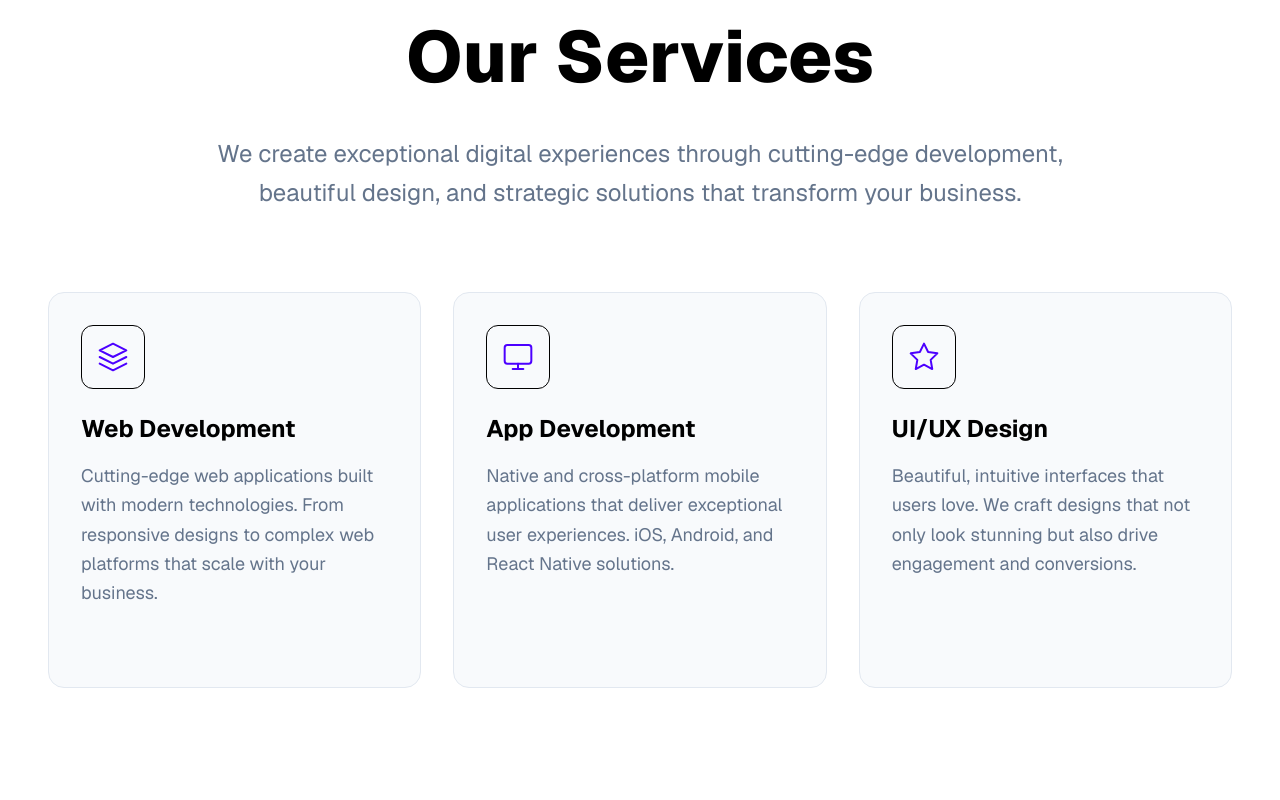
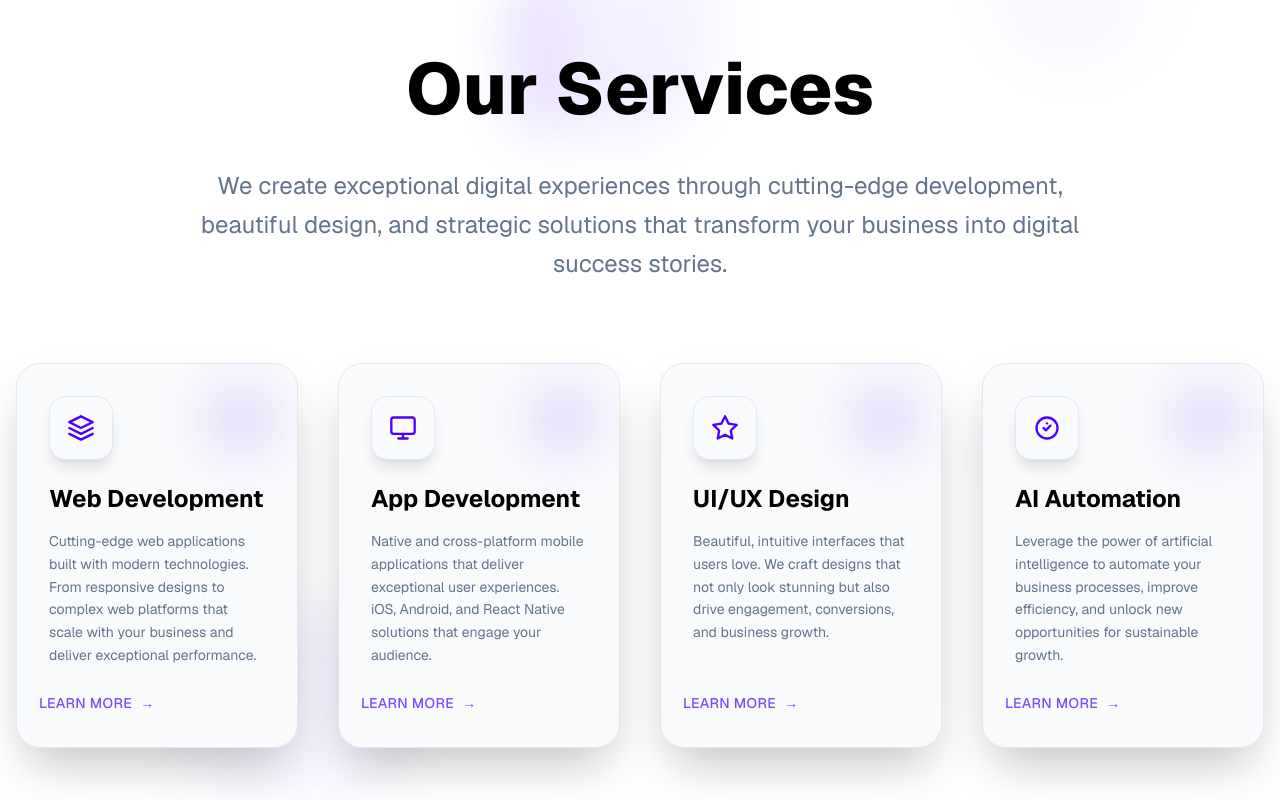
Before and after one commit to Hannankhan00/Devshiftt, a Next.js app: page / in a window 1280 px wide. Shown: the part 980-1780 px from the top of the page. Built offline with nearby package versions, Linux system fonts and the light colour scheme.

Commit message:
service commit

```diff
--- a/src/app/home/components/services.js
+++ b/src/app/home/components/services.js
@@ -1,206 +1,384 @@
 "use client";
 import React, { useState } from 'react';
-import { cn } from "@/lib/utils";
+import { motion } from 'framer-motion';
 
-// Interactive Grid Pattern for Services Background
-function ServicesGridPattern({
-  width = 30,
-  height = 30,
-  squares = [20, 15],
-  className,
-  squaresClassName,
-  ...props
-}) {
-  const [horizontal, vertical] = squares;
-  const [hoveredSquare, setHoveredSquare] = useState(null);
+// Utility function for className merging
+function cn(...classes) {
+  return classes.filter(Boolean).join(' ');
+}
 
-  const squareSize = Math.min(width, height);
+const ServiceCard = ({ title, description, icon, gradient, delay = 0, index }) => {
+  const [isHovered, setIsHovered] = useState(false);
+
+  const cardVariants = {
+    hidden: {
+      opacity: 0,
+      y: 50,
+      scale: 0.9,
+      rotateX: 15
+    },
+    visible: {
+      opacity: 1,
+      y: 0,
+      scale: 1,
+      rotateX: 0,
+      transition: {
+        duration: 0.8,
+        delay: delay,
+        ease: [0.25, 0.46, 0.45, 0.94]
+      }
+    }
+  };
+
+  const contentVariants = {
+    hidden: { opacity: 0, y: 20 },
+    visible: {
+      opacity: 1,
+      y: 0,
+      transition: {
+        duration: 0.6,
+        delay: delay + 0.3
+      }
+    }
+  };
+
+  const hoverVariants = {
+    hover: {
+      y: -10,
+      scale: 1.02,
+      transition: {
+        type: "spring",
+        stiffness: 300,
+        damping: 20
+      }
+    }
+  };
 
   return (
-    <svg
-      className={cn(
-        "absolute inset-0 h-full w-full opacity-20",
-        className,
-      )}
-      viewBox={`0 0 ${squareSize * horizontal} ${squareSize * vertical}`}
-      preserveAspectRatio="xMidYMid slice"
-      {...props}
-    >
-      {Array.from({ length: horizontal * vertical }).map((_, index) => {
-        const x = (index % horizontal) * squareSize;
-        const y = Math.floor(index / horizontal) * squareSize;
-        return (
-          <rect
-            key={index}
-            x={x}
-            y={y}
-            width={squareSize}
-            height={squareSize}
-            className={cn(
-              "stroke-gray-600/30 transition-all duration-300 ease-in-out",
-              squaresClassName,
-            )}
-            fill={hoveredSquare === index ? "#4c00ff" : "transparent"}
-            fillOpacity={hoveredSquare === index ? "0.3" : "0"}
-            onMouseEnter={() => setHoveredSquare(index)}
-            onMouseLeave={() => setHoveredSquare(null)}
-          />
-        );
-      })}
-    </svg>
-  );
-}
-
-const ServiceCard = ({ title, description, icon, gradient, delay = 0 }) => {
-  const [isHovered, setIsHovered] = useState(false);
-
-  return (
-    <div
-      className="group relative overflow-hidden rounded-2xl border transition-all duration-500 ease-out hover:shadow-2xl"
-      style={{
-        animationDelay: `${delay}ms`,
-        backgroundColor: 'var(--card-bg)',
-        borderColor: 'var(--card-border)',
-        '--hover-border': 'var(--accent)',
-        '--hover-shadow': 'var(--accent)'
-      }}
+    <motion.div
+      className="relative group cursor-pointer"
+      style={{ perspective: '1000px' }}
+      variants={cardVariants}
+      initial="hidden"
+      whileInView="visible"
+      viewport={{ once: true, margin: "-50px" }}
+      whileHover="hover"
+      animate={hoverVariants}
       onMouseEnter={() => setIsHovered(true)}
       onMouseLeave={() => setIsHovered(false)}
     >
-      {/* Animated Background Gradient */}
-      <div
-        className={cn(
-          "absolute inset-0 opacity-0 transition-opacity duration-500",
-          isHovered && "opacity-100"
-        )}
-        style={{
-          background: gradient
+      <div className="relative overflow-hidden rounded-3xl bg-white/5 backdrop-blur-xl border transition-all duration-700 shadow-2xl h-full" style={{backgroundColor: isHovered ? 'var(--accent)' : 'var(--card-bg)', borderColor: 'var(--card-border)'}}>
+
+        <motion.div
+          className="absolute inset-0 opacity-0"
+          style={{ background: gradient }}
+          animate={{ opacity: isHovered ? 0.1 : 0 }}
+          transition={{ duration: 0.5 }}
+        />
+
+        <motion.div
+          className="absolute top-4 right-4 w-20 h-20 rounded-full blur-xl"
+          style={{backgroundColor: 'var(--accent)', opacity: 0.1}}
+          animate={{
+            x: isHovered ? [0, 10, -10, 0] : 0,
+            y: isHovered ? [0, -5, 5, 0] : 0
+          }}
+          transition={{
+            duration: 4,
+            repeat: Infinity,
+            ease: "easeInOut"
           }}
         />
 
-      {/* Content */}
-      <div className="relative z-10 p-6 sm:p-8 h-full flex flex-col">
-        {/* Icon */}
-        <div className="mb-4 sm:mb-6">
-          <div className="w-12 h-12 sm:w-16 sm:h-16 rounded-xl flex items-center justify-center group-hover:scale-110 transition-transform duration-300"
+        <motion.div
+          className="relative z-10 p-8 h-full flex flex-col"
+          variants={contentVariants}
+        >
+          <motion.div
+            className="mb-6"
+            whileHover={{
+              rotate: [0, -5, 5, 0],
+              scale: 1.1
+            }}
+            transition={{ duration: 0.5 }}
+          >
+            <div className="w-16 h-16 rounded-2xl backdrop-blur-sm border flex items-center justify-center shadow-lg" style={{backgroundColor: 'var(--card-bg)', borderColor: 'var(--card-border)'}}>
+              <motion.div
+                animate={{
+                  scale: isHovered ? 1.1 : 1
+                }}
+                transition={{ duration: 0.3 }}
                 style={{
-                 backgroundColor: 'var(--card-bg)',
-                 borderColor: 'var(--card-border)',
-                 border: '1px solid'
-               }}
-          >
-            <div className="transition-colors duration-300"
-                 style={{
-                   color: 'var(--accent)',
-                   '--hover-color': 'var(--foreground)'
+                  color: 'var(--accent)'
                 }}
               >
                 {icon}
+              </motion.div>
             </div>
-          </div>
-        </div>
+          </motion.div>
 
-        {/* Title */}
-        <h3 className="text-xl sm:text-2xl font-bold mb-3 sm:mb-4 transition-all duration-300"
-            style={{ color: 'var(--foreground)' }}
+          <motion.h3
+            className="text-2xl font-bold mb-4 leading-tight"
+            initial={{ opacity: 0 }}
+            animate={{ opacity: 1 }}
+            transition={{ delay: delay + 0.4 }}
+            style={{color: isHovered ? 'white' : 'var(--foreground)'}}
           >
             {title}
-        </h3>
+          </motion.h3>
 
-        {/* Description */}
-        <p className="text-sm sm:text-base lg:text-lg leading-relaxed flex-grow transition-colors duration-300"
-           style={{ color: 'var(--text-muted)' }}
+          <motion.p
+            className="leading-relaxed flex-grow text-sm"
+            initial={{ opacity: 0 }}
+            animate={{ opacity: 1 }}
+            transition={{ delay: delay + 0.5 }}
+            style={{color: isHovered ? 'white' : 'var(--text-muted)'}}
           >
             {description}
-        </p>
+          </motion.p>
 
-        {/* Learn More Link */}
-        <div className="mt-4 sm:mt-6 opacity-0 group-hover:opacity-100 transition-opacity duration-300">
-          <span className="font-medium text-sm tracking-wide uppercase"
-                style={{ color: 'var(--accent)' }}
+          <motion.div
+            className="mt-6"
+            initial={{ opacity: 0, x: -20 }}
+            animate={{
+              opacity: isHovered ? 1 : 0.7,
+              x: isHovered ? 0 : -10
+            }}
+            transition={{ duration: 0.3 }}
           >
-            Learn More →
+            <span className="inline-flex items-center font-medium text-sm tracking-wide uppercase transition-colors" style={{color: isHovered ? 'white' : 'var(--accent)'}}>
+              Learn More
+              <motion.span
+                className="ml-2"
+                animate={{ x: isHovered ? 5 : 0 }}
+                transition={{ duration: 0.3 }}
+              >
+                →
+              </motion.span>
             </span>
+          </motion.div>
+        </motion.div>
+
       </div>
-      </div>
-
-      {/* Hover Glow Effect */}
-      <div className="absolute inset-0 rounded-2xl opacity-0 group-hover:opacity-100 transition-opacity duration-500 pointer-events-none">
-        <div className="absolute inset-0 rounded-2xl bg-gradient-to-r from-purple-500/5 via-pink-500/5 to-purple-500/5" />
-      </div>
-    </div>
+    </motion.div>
   );
 };
 
-// Modern SVG Icons
+// Enhanced SVG Icons with Animation
 const WebDevIcon = () => (
-  <svg width="32" height="32" viewBox="0 0 24 24" fill="currentColor">
-    <path d="M12 2L2 7l10 5 10-5-10-5zM2 17l10 5 10-5M2 12l10 5 10-5" stroke="currentColor" strokeWidth="1.5" fill="none" strokeLinecap="round" strokeLinejoin="round"/>
+  <svg width="28" height="28" viewBox="0 0 24 24" fill="currentColor">
+    <motion.path
+      d="M12 2L2 7l10 5 10-5-10-5zM2 17l10 5 10-5M2 12l10 5 10-5"
+      stroke="currentColor"
+      strokeWidth="2"
+      fill="none"
+      strokeLinecap="round"
+      strokeLinejoin="round"
+      initial={{ pathLength: 0 }}
+      animate={{ pathLength: 1 }}
+      transition={{ duration: 2, ease: "easeInOut" }}
+    />
   </svg>
 );
 
 const AppDevIcon = () => (
-  <svg width="32" height="32" viewBox="0 0 24 24" fill="currentColor">
-    <rect x="2" y="3" width="20" height="14" rx="2" ry="2" stroke="currentColor" strokeWidth="1.5" fill="none"/>
-    <line x1="8" y1="21" x2="16" y2="21" stroke="currentColor" strokeWidth="1.5" strokeLinecap="round"/>
-    <line x1="12" y1="17" x2="12" y2="21" stroke="currentColor" strokeWidth="1.5" strokeLinecap="round"/>
+  <svg width="28" height="28" viewBox="0 0 24 24" fill="currentColor">
+    <motion.rect
+      x="2" y="3" width="20" height="14" rx="2" ry="2"
+      stroke="currentColor" strokeWidth="2" fill="none"
+      initial={{ pathLength: 0 }}
+      animate={{ pathLength: 1 }}
+      transition={{ duration: 1.5, ease: "easeInOut" }}
+    />
+    <motion.line
+      x1="8" y1="21" x2="16" y2="21"
+      stroke="currentColor" strokeWidth="2" strokeLinecap="round"
+      initial={{ pathLength: 0 }}
+      animate={{ pathLength: 1 }}
+      transition={{ duration: 1, delay: 0.5, ease: "easeInOut" }}
+    />
+    <motion.line
+      x1="12" y1="17" x2="12" y2="21"
+      stroke="currentColor" strokeWidth="2" strokeLinecap="round"
+      initial={{ pathLength: 0 }}
+      animate={{ pathLength: 1 }}
+      transition={{ duration: 1, delay: 0.7, ease: "easeInOut" }}
+    />
   </svg>
 );
 
 const DesignIcon = () => (
-  <svg width="32" height="32" viewBox="0 0 24 24" fill="currentColor">
-    <path d="M12 2l3.09 6.26L22 9.27l-5 4.87 1.18 6.88L12 17.77l-6.18 3.25L7 14.14 2 9.27l6.91-1.01L12 2z" stroke="currentColor" strokeWidth="1.5" fill="none" strokeLinecap="round" strokeLinejoin="round"/>
+  <svg width="28" height="28" viewBox="0 0 24 24" fill="currentColor">
+    <motion.path
+      d="M12 2l3.09 6.26L22 9.27l-5 4.87 1.18 6.88L12 17.77l-6.18 3.25L7 14.14 2 9.27l6.91-1.01L12 2z"
+      stroke="currentColor"
+      strokeWidth="2"
+      fill="none"
+      strokeLinecap="round"
+      strokeLinejoin="round"
+      initial={{ pathLength: 0, scale: 0 }}
+      animate={{ pathLength: 1, scale: 1 }}
+      transition={{ duration: 2, ease: "easeInOut" }}
+    />
   </svg>
 );
 
+const AiIcon = () => (
+  <svg width="28" height="28" viewBox="0 0 24 24" fill="currentColor">
+    <motion.path
+      d="M9 12l2 2 4-4m6 2a9 9 0 11-18 0 9 9 0 0118 0z"
+      stroke="currentColor"
+      strokeWidth="2"
+      fill="none"
+      strokeLinecap="round"
+      strokeLinejoin="round"
+      initial={{ pathLength: 0, rotate: -180 }}
+      animate={{ pathLength: 1, rotate: 0 }}
+      transition={{ duration: 2, ease: "easeInOut" }}
+    />
+    <motion.circle
+      cx="12" cy="8" r="1"
+      fill="currentColor"
+      initial={{ scale: 0 }}
+      animate={{ scale: [0, 1.2, 1] }}
+      transition={{ duration: 1, delay: 1, ease: "easeOut" }}
+    />
+  </svg>
+);
+
+// Floating Background Elements
+const FloatingElements = () => (
+  <>
+    {Array.from({ length: 6 }, (_, i) => (
+      <motion.div
+        key={i}
+        className="absolute rounded-full blur-xl"
+        style={{
+          width: Math.random() * 200 + 50,
+          height: Math.random() * 200 + 50,
+          left: `${Math.random() * 100}%`,
+          top: `${Math.random() * 100}%`,
+          backgroundColor: 'var(--accent)',
+          opacity: 0.1
+        }}
+        animate={{
+          x: [0, 100, -50, 0],
+          y: [0, -100, 50, 0],
+          scale: [1, 1.2, 0.8, 1],
+        }}
+        transition={{
+          duration: Math.random() * 10 + 15,
+          repeat: Infinity,
+          ease: "easeInOut",
+          delay: Math.random() * 5,
+        }}
+      />
+    ))}
+  </>
+);
+
 export default function Services() {
+  const containerVariants = {
+    hidden: { opacity: 0 },
+    visible: {
+      opacity: 1,
+      transition: {
+        staggerChildren: 0.1,
+        duration: 0.6
+      }
+    }
+  };
+
+  const headerVariants = {
+    hidden: { opacity: 0, y: -50 },
+    visible: {
+      opacity: 1,
+      y: 0,
+      transition: {
+        duration: 0.8,
+        ease: [0.25, 0.46, 0.45, 0.94]
+      }
+    }
+  };
+
   const services = [
     {
       title: "Web Development",
-      description: "Cutting-edge web applications built with modern technologies. From responsive designs to complex web platforms that scale with your business.",
+      description: "Cutting-edge web applications built with modern technologies. From responsive designs to complex web platforms that scale with your business and deliver exceptional performance.",
       icon: <WebDevIcon />,
       gradient: "linear-gradient(135deg, rgba(76, 0, 255, 0.1) 0%, rgba(139, 92, 246, 0.1) 100%)",
-      delay: 0
+      delay: 0.2
     },
     {
       title: "App Development",
-      description: "Native and cross-platform mobile applications that deliver exceptional user experiences. iOS, Android, and React Native solutions.",
+      description: "Native and cross-platform mobile applications that deliver exceptional user experiences. iOS, Android, and React Native solutions that engage your audience.",
       icon: <AppDevIcon />,
       gradient: "linear-gradient(135deg, rgba(139, 92, 246, 0.1) 0%, rgba(168, 85, 247, 0.1) 100%)",
-      delay: 200
+      delay: 0.4
     },
     {
       title: "UI/UX Design",
-      description: "Beautiful, intuitive interfaces that users love. We craft designs that not only look stunning but also drive engagement and conversions.",
+      description: "Beautiful, intuitive interfaces that users love. We craft designs that not only look stunning but also drive engagement, conversions, and business growth.",
       icon: <DesignIcon />,
       gradient: "linear-gradient(135deg, rgba(168, 85, 247, 0.1) 0%, rgba(236, 72, 153, 0.1) 100%)",
-      delay: 400
+      delay: 0.6
+    },
+    {
+      title: "AI Automation",
+      description: "Leverage the power of artificial intelligence to automate your business processes, improve efficiency, and unlock new opportunities for sustainable growth.",
+      icon: <AiIcon />,
+      gradient: "linear-gradient(135deg, rgba(236, 72, 153, 0.1) 0%, rgba(239, 68, 68, 0.1) 100%)",
+      delay: 0.8
     }
   ];
 
   return (
-    <section className="relative py-16 sm:py-20 md:py-24 lg:py-32 overflow-hidden"
-        style={{ backgroundColor: 'var(--background)' }}
+    <section className="relative py-24 md:py-32 lg:py-40 overflow-hidden min-h-screen" style={{backgroundColor: 'var(--background)'}}>
+      <FloatingElements />
+
+      <div className="absolute inset-0"
+           style={{
+             background: 'radial-gradient(circle at center, transparent 0%, var(--background) 100%)'
+           }} />
+
+      <motion.div
+        className="relative z-10 container mx-auto px-4 max-w-7xl"
+        variants={containerVariants}
+        initial="hidden"
+        whileInView="visible"
+        viewport={{ once: true }}
       >
-      {/* Content */}
-      <div className="relative z-10 container mx-auto px-4">
-        {/* Section Header */}
-        <div className="text-center mb-12 sm:mb-16 md:mb-20">
-          <h2 className="text-3xl sm:text-4xl md:text-5xl lg:text-6xl xl:text-7xl font-extrabold mb-6 sm:mb-8 leading-tight"
-              style={{ color: 'var(--foreground)' }}
+        <motion.div
+          className="text-center mb-20"
+          variants={headerVariants}
+        >
+
+          <motion.h2
+            className="text-5xl md:text-6xl lg:text-7xl font-extrabold mb-8 leading-tight"
+            initial={{ opacity: 0, y: 30 }}
+            animate={{ opacity: 1, y: 0 }}
+            transition={{ duration: 0.8, delay: 0.2 }}
+            style={{color: 'var(--foreground)'}}
           >
             Our Services
-          </h2>
-          <p className="text-base sm:text-lg md:text-xl lg:text-2xl max-w-4xl mx-auto leading-relaxed px-4"
-              style={{ color: 'var(--text-muted)' }}
+          </motion.h2>
+
+          <motion.p
+            className="text-xl md:text-2xl max-w-4xl mx-auto leading-relaxed"
+            initial={{ opacity: 0, y: 20 }}
+            animate={{ opacity: 1, y: 0 }}
+            transition={{ duration: 0.8, delay: 0.4 }}
+            style={{color: 'var(--text-muted)'}}
           >
             We create exceptional digital experiences through cutting-edge development,
-            beautiful design, and strategic solutions that transform your business.
-          </p>
-        </div>
+            beautiful design, and strategic solutions that transform your business into digital success stories.
+          </motion.p>
+        </motion.div>
 
-        {/* Services Grid */}
-        <div className="grid grid-cols-1 sm:grid-cols-2 lg:grid-cols-3 gap-6 sm:gap-8 max-w-7xl mx-auto px-4 sm:px-6 lg:px-8">
+        <motion.div
+          className="grid grid-cols-1 md:grid-cols-2 xl:grid-cols-4 gap-8 lg:gap-10"
+          variants={containerVariants}
+        >
           {services.map((service, index) => (
             <ServiceCard
               key={index}
@@ -209,12 +387,12 @@ export default function Services() {
               icon={service.icon}
               gradient={service.gradient}
               delay={service.delay}
+              index={index}
             />
           ))}
-        </div>
+        </motion.div>
 
-
-      </div>
+      </motion.div>
     </section>
   );
 }
```
Lines whose indentation alone changed are shown as unchanged.
